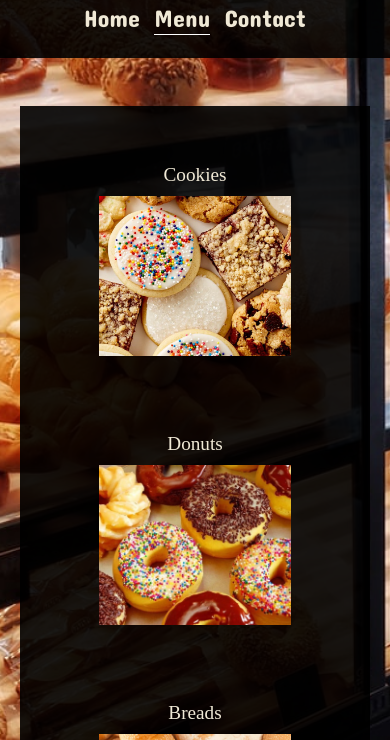
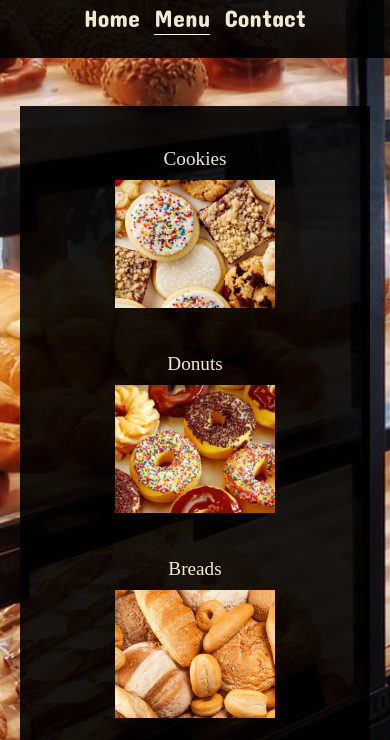
Before and after one commit to cornely06/restaurant_page, a plain HTML site: page index.html in a window 390 px wide. Both pictures are taken after a click on the button "Menu". Shown: the part 104-844 px from the top of the page. Drawn offline with Linux system fonts and the light colour scheme.

Commit message:
Update menu items for mobile and tablet

```diff
--- a/styles/style-desktop.css
+++ b/styles/style-desktop.css
@@ -24,3 +24,16 @@
     max-width: 500px;
     margin: 1em 0;
 }
+
+.menu-item {
+    margin: 2em;
+    max-width: 35%;
+    min-width: 12em;
+}
+
+.menu-image {
+    object-fit: cover;
+    object-position: center;
+    width: 100%;
+    height: 10em;
+}
--- a/styles/style-mobile.css
+++ b/styles/style-mobile.css
@@ -24,3 +24,16 @@
     max-width: 250px;
     margin: 1em 0;
 }
+
+.menu-item {
+    margin: 1em;
+    max-width: 35%;
+    min-width: 10em;
+}
+
+.menu-image {
+    object-fit: cover;
+    object-position: center;
+    width: 100%;
+    height: 8em;
+}
--- a/styles/style-tablet.css
+++ b/styles/style-tablet.css
@@ -24,3 +24,16 @@
     max-width: 350px;
     margin: 1em 0;
 }
+
+.menu-item {
+    margin: 1em;
+    max-width: 35%;
+    min-width: 10em;
+}
+
+.menu-image {
+    object-fit: cover;
+    object-position: center;
+    width: 100%;
+    height: 8em;
+}
--- a/styles/style.css
+++ b/styles/style.css
@@ -80,16 +80,3 @@ body {
     justify-content: center;
     flex-wrap: wrap;
 }
-
-.menu-item {
-    margin: 2em;
-    max-width: 35%;
-    min-width: 12em;
-}
-
-.menu-image {
-    object-fit: cover;
-    object-position: center;
-    width: 100%;
-    height: 10em;
-}
```
